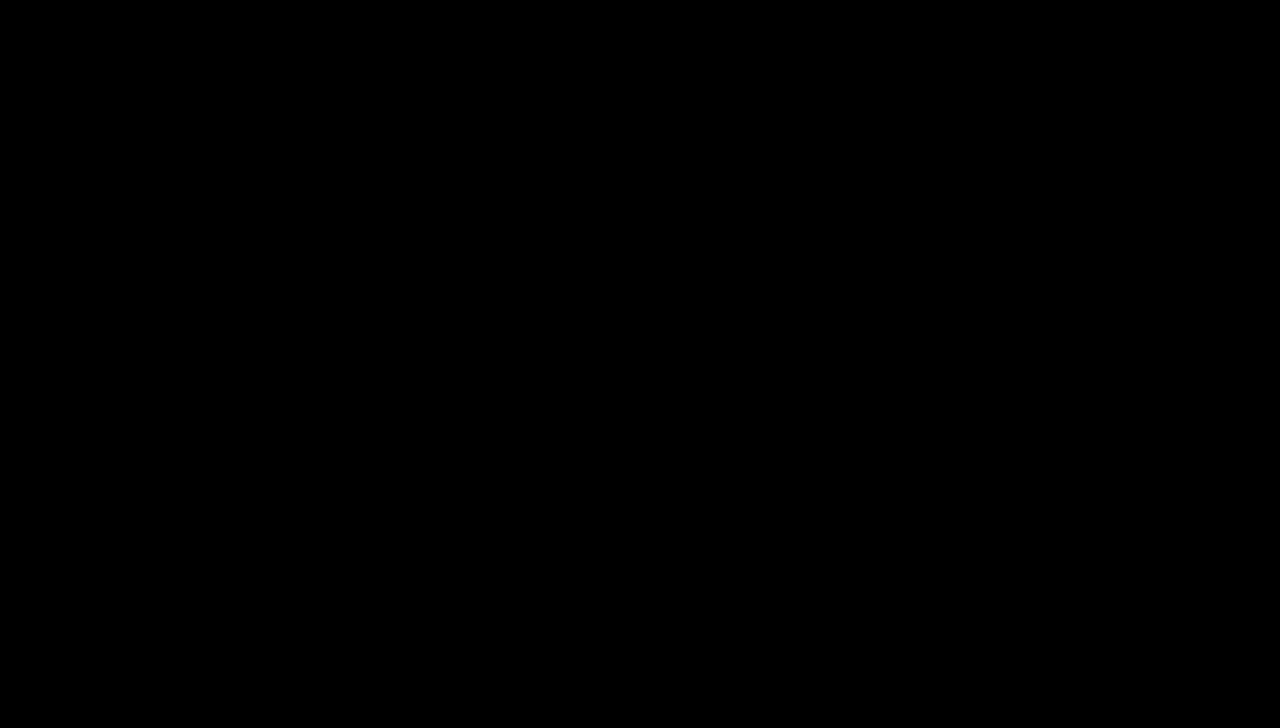
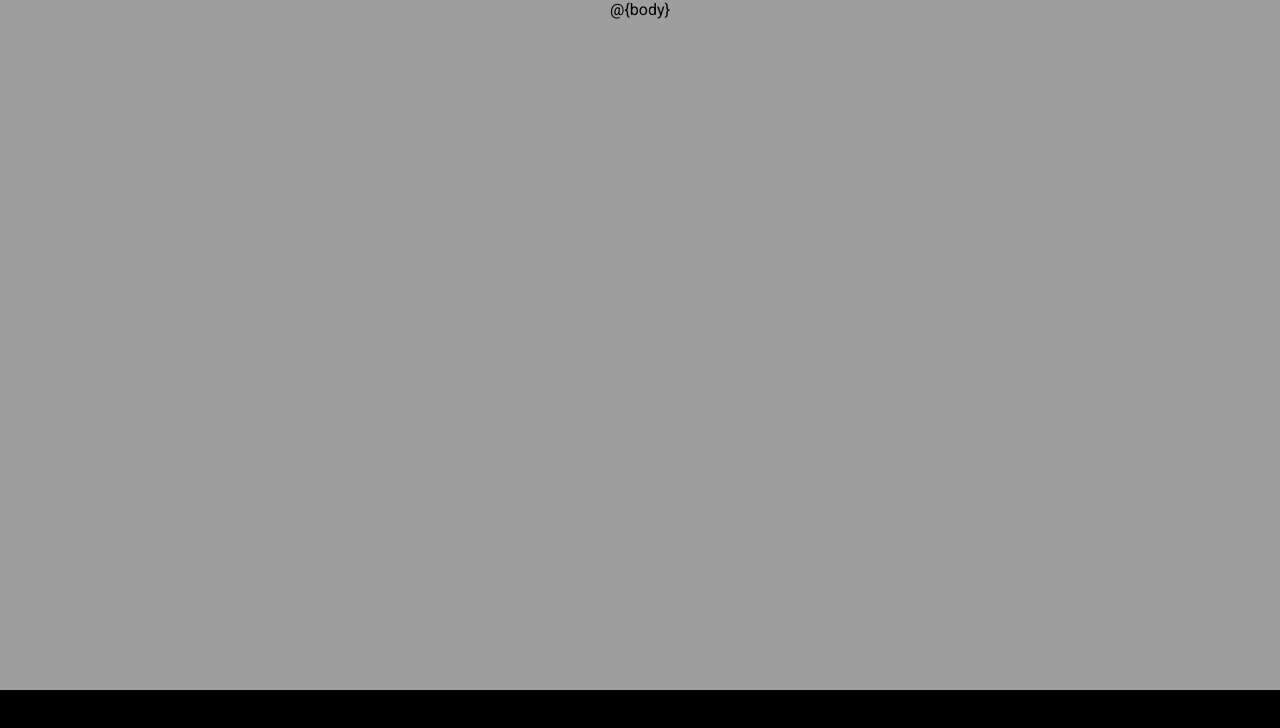
Before and after one commit to Boiann/space-quiz, a website: page views/layout.html in a window 1280 px wide. Drawn offline with nearby package versions, Linux system fonts and the light colour scheme; the site is published under a folder, as on GitHub Pages, so addresses that start at the root find nothing.

Commit message:
Retry index/layout styling - missing background

```diff
--- a/views/layout.html
+++ b/views/layout.html
@@ -10,13 +10,13 @@
     <meta name="keywords" content="quiz, space, cosmos, sagan">
     <meta name="author" content="Bojan Bakaric">
 
+    <script src="https://cdnjs.cloudflare.com/ajax/libs/jquery/3.1.1/jquery.min.js"></script>
+    <script src="https://cdnjs.cloudflare.com/ajax/libs/xterm/3.14.5/xterm.min.js"></script>
+    <script src="https://cdnjs.cloudflare.com/ajax/libs/xterm/3.14.5/addons/attach/attach.js"></script>
+
     <title>Space Quiz</title>
     <link rel="icon" href="../assets/images/icons8-galaxy-64.png">
     <script src="https://kit.fontawesome.com/4fe3adf97b.js" crossorigin="anonymous"></script>
-
-    <script src="https://cdnjs.cloudflare.com/ajax/libs/jquery/3.1.1/jquery.min.js"></script>
-    <script src="https://cdnjs.cloudflare.com/ajax/libs/xterm/3.14.5/xterm.min.js"></script>
-    <script src="https://cdnjs.cloudflare.com/ajax/libs/xterm/3.14.5/addons/attach/attach.js"></script>
 
     <style>
         /* Google fonts */
@@ -31,11 +31,12 @@
             width: auto;
             height: 100%;
             background-color: black;
-            background-image: url(/assets/images/background_resized.gif);
+            background-image: url(../assets/images/background_resized.gif);
             background-position: center center;
             background-repeat: no-repeat;
             background-size: cover;
             margin-bottom: 400px;
+            z-index: -1;
         }
 
         header {
```
Also changed, not shown: views/index.html (+3 -3 lines).
